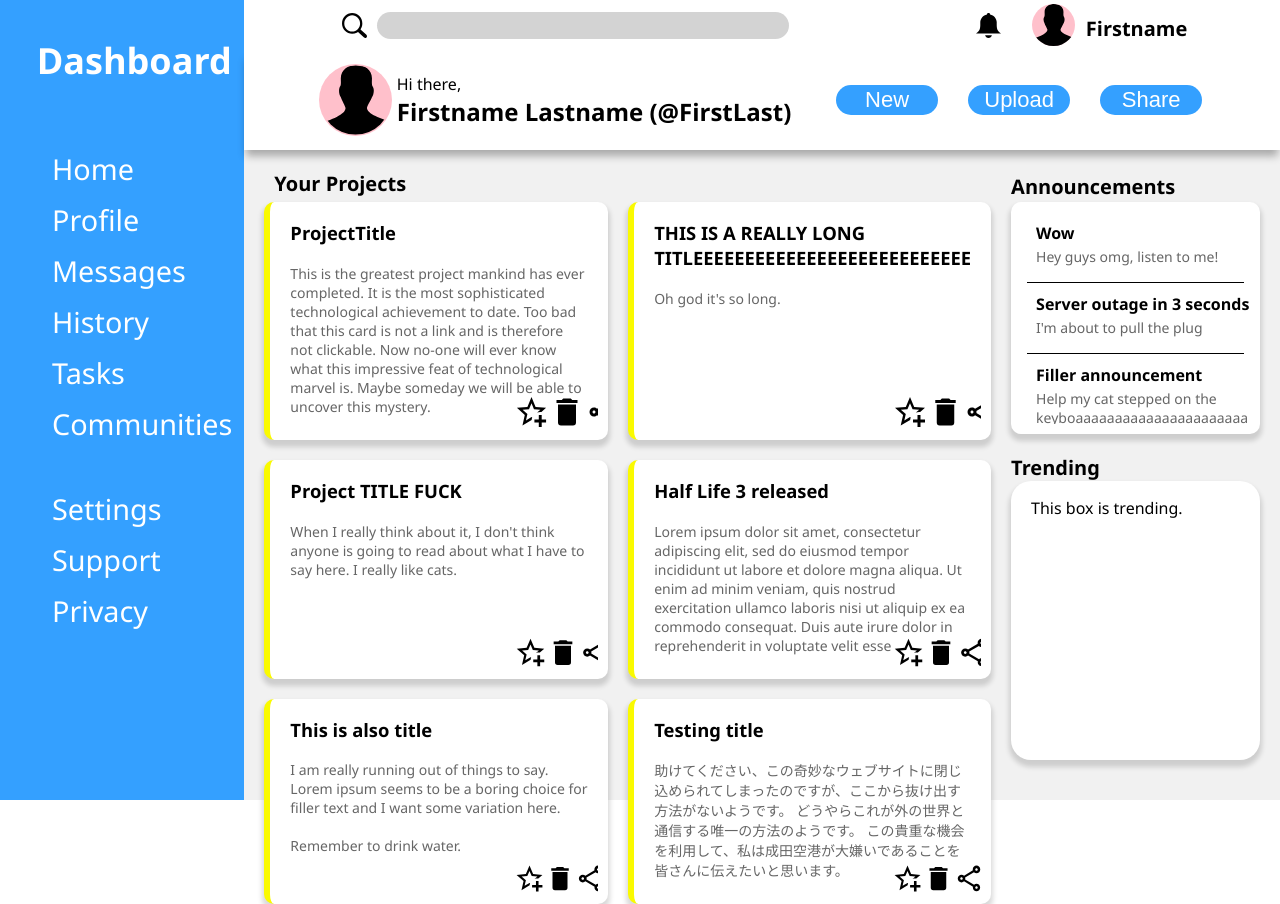
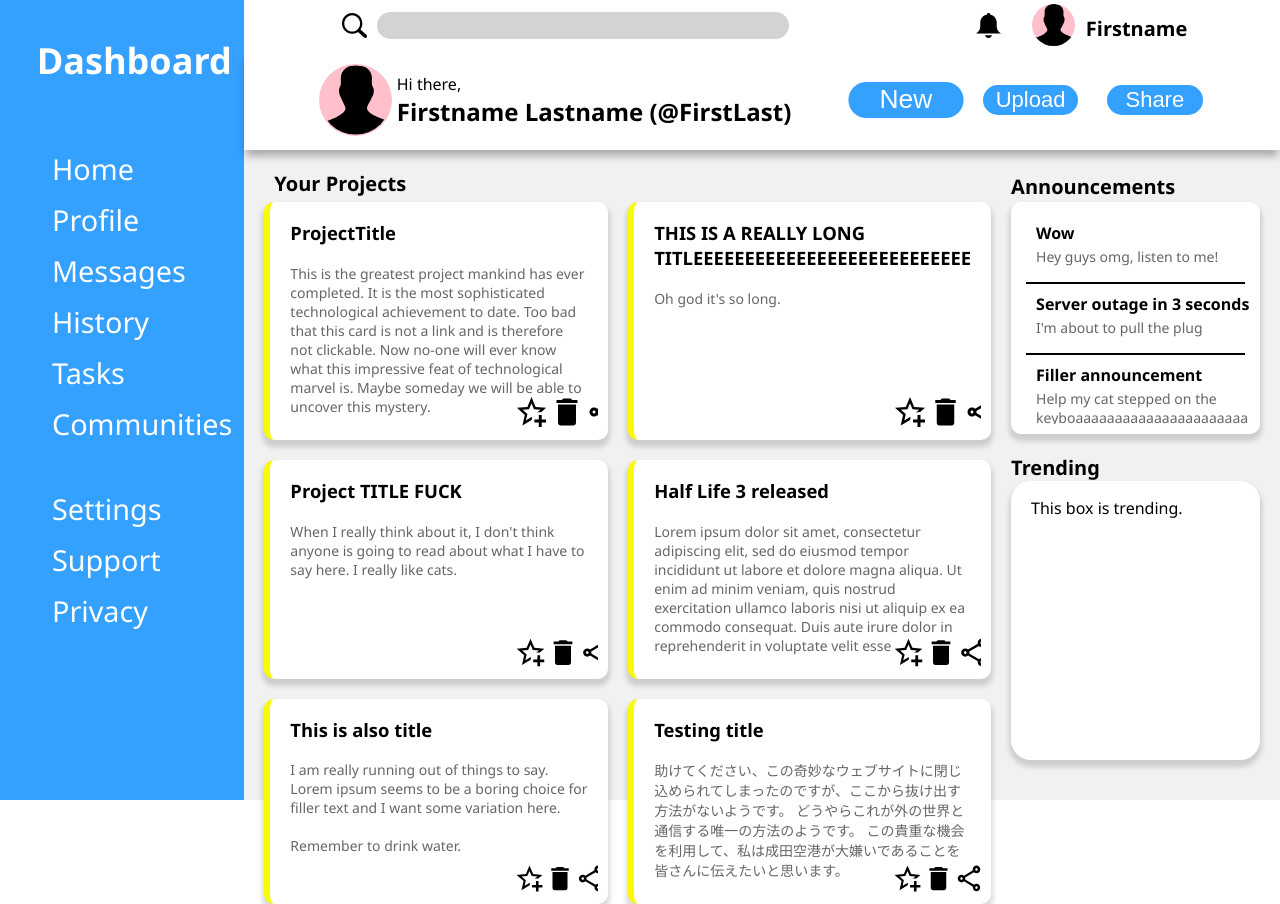
Before and after one commit to timalo/TOPAdminDashboard, a plain HTML site: page index.html in a window 1280 px wide. In both pictures the pointer is over the button "New". Drawn offline with Linux system fonts and the light colour scheme.

Commit message:
Added button hover effects and tweaked hr line not showing on firefox

```diff
--- a/styles.css
+++ b/styles.css
@@ -109,6 +109,10 @@ body {
     z-index: 1;
 }
 
+.btn1:hover, .btn2:hover, .btn3:hover {
+    transform: scale(1.2);
+}
+
 .welcomeText{
     margin-left: 1%;
 }
@@ -129,6 +133,7 @@ body {
     gap: 5%;
     height: 100%;
     margin-right: 15%;
+    padding-left: 5%;
 }
 
 .welcomeBar img {
@@ -204,8 +209,6 @@ body {
 
 hr {
     width: 95%;
-    border: 0;
-    height: 1px;
     margin-top: 0;
     margin-bottom: 0;
 }
@@ -271,6 +274,10 @@ hr {
     max-height: 40px;
 }
 
+.cardButton:hover {
+    transform: scale(1.2);
+}
+
 .trending {
     grid-row: 8 / -1;
     background-color: white;
```
